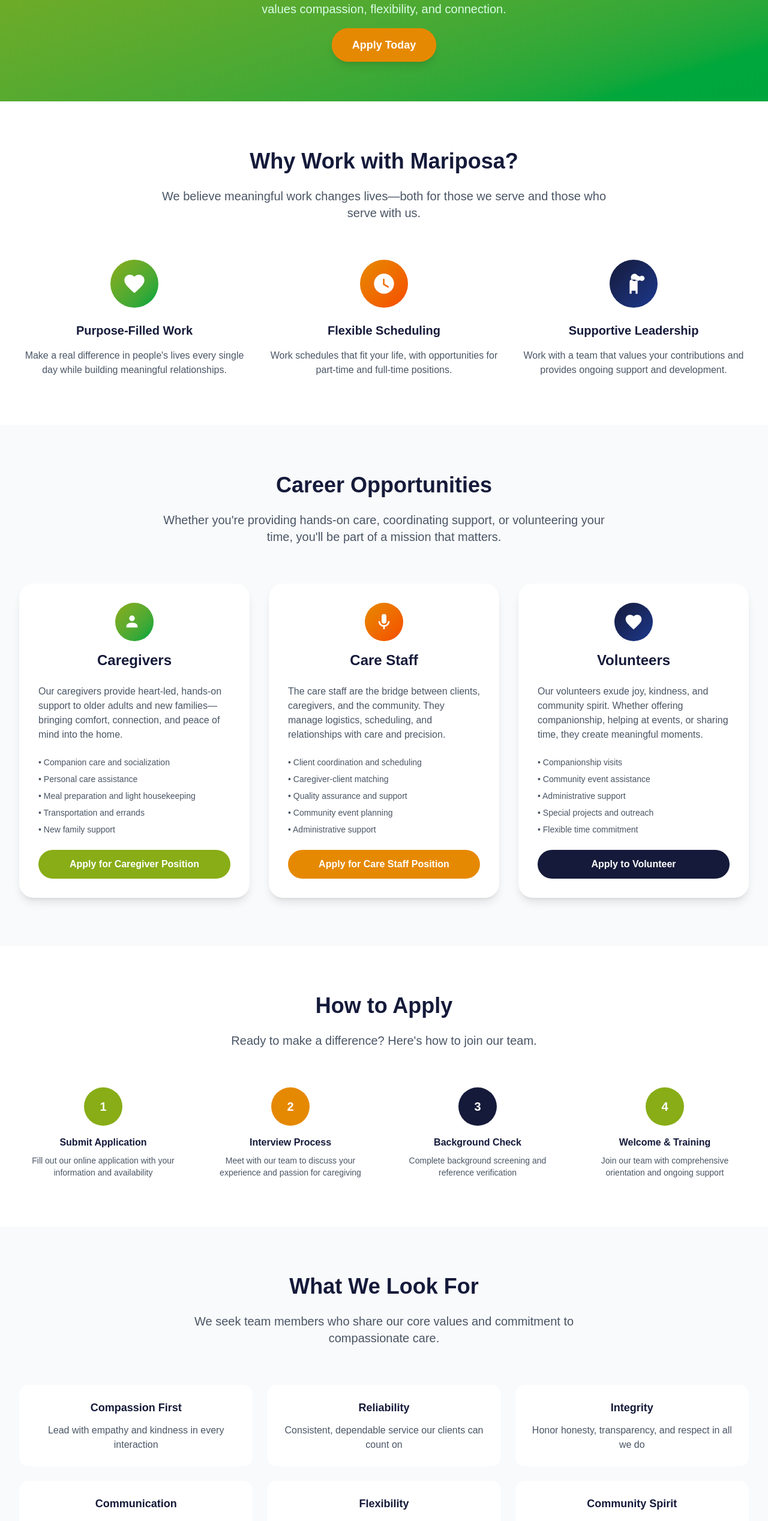
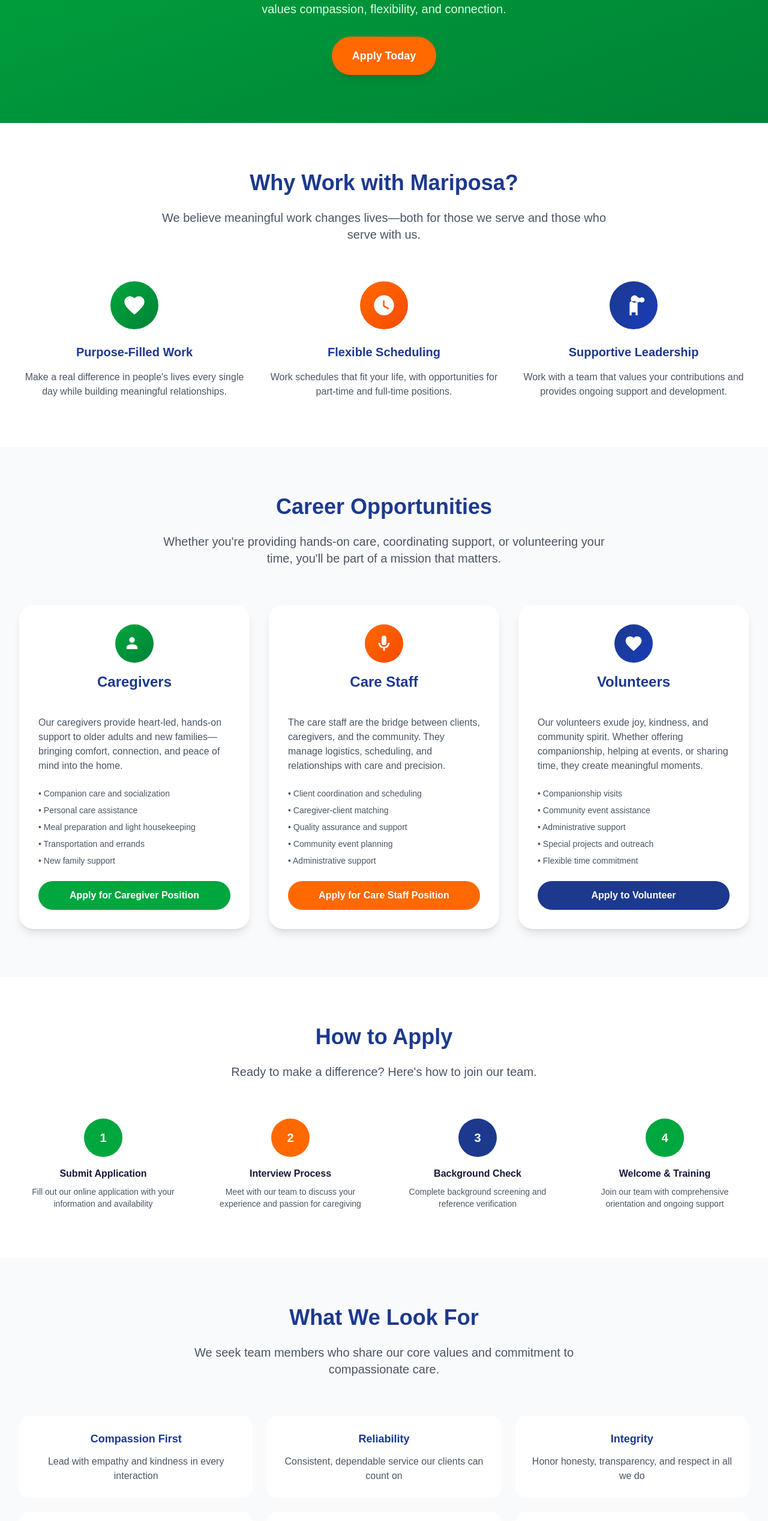
Before and after one commit to brendonwanderlust/mariposa-home-site, a React (Vite) app: page /recruitment in a window 1280 px wide. Shown: the part 239-2775 px from the top of the page at 60% size. Built offline with nearby package versions, Linux system fonts and the light colour scheme.

Commit message:
Added nav button and bug fixes

```diff
--- /dev/null
+++ b/src/components/NavigationButton.tsx
@@ -0,0 +1,52 @@
+import { useNavigate } from "react-router-dom";
+
+interface NavigationButtonProps {
+  url: string;
+  children: React.ReactNode;
+  className?: string;
+  openInNewTab?: boolean;
+  disabled?: boolean;
+}
+
+const NavigationButton: React.FC<NavigationButtonProps> = ({
+  url,
+  children,
+  className = "btn btn-primary",
+  openInNewTab = false,
+  disabled = false,
+}) => {
+  const navigate = useNavigate();
+
+  const handleClick = () => {
+    if (disabled) return;
+
+    // Check if it's an external URL
+    if (url.startsWith("http://") || url.startsWith("https://")) {
+      if (openInNewTab) {
+        window.open(url, "_blank", "noopener,noreferrer");
+      } else {
+        window.location.href = url;
+      }
+    }
+    // Check if it's a phone number
+    else if (url.startsWith("tel:")) {
+      window.location.href = url;
+    }
+    // Check if it's an email
+    else if (url.startsWith("mailto:")) {
+      window.location.href = url;
+    }
+    // Assume it's an internal route
+    else {
+      navigate(url);
+    }
+  };
+
+  return (
+    <button onClick={handleClick} className={className} disabled={disabled}>
+      {children}
+    </button>
+  );
+};
+
+export default NavigationButton;
--- a/src/pages/contact/Contact.tsx
+++ b/src/pages/contact/Contact.tsx
@@ -229,7 +229,6 @@
                     <option value="">Select service type</option>
                     <option value="senior-care">Senior Care</option>
                     <option value="new-family">New Family Support</option>
-                    <option value="respite-care">Respite Care</option>
                     <option value="not-sure">Not Sure - Need Guidance</option>
                   </select>
                   {errors.serviceType && (
--- a/src/pages/recruitment/Recruitment.tsx
+++ b/src/pages/recruitment/Recruitment.tsx
@@ -1,10 +1,11 @@
-import { Link } from "react-router-dom";
+import NavigationButton from "../../components/NavigationButton";
+import PhoneLink from "../../components/PhoneLink";
 
 const Recruitment = () => {
   return (
     <div className="min-h-screen bg-gray-50">
       {/* Hero Section */}
-      <section className="bg-gradient-to-br from-mariposa-green to-green-600 text-white py-20 pt-32">
+      <section className="bg-gradient-to-br from-green-600 to-green-700 text-white py-20 pt-32">
         <div className="max-w-7xl mx-auto px-4 sm:px-6 lg:px-8">
           <div className="text-center">
             <h1 className="text-4xl lg:text-6xl font-bold mb-6">
@@ -15,12 +16,13 @@
               mission-driven team that values compassion, flexibility, and
               connection.
             </p>
-            <Link
-              to="/contact"
-              className="bg-mariposa-orange border-2 border-mariposa-orange text-white px-8 py-4 rounded-full font-bold text-lg shadow-lg transition-all hover:bg-orange-100 hover:text-mariposa-orange"
+            <NavigationButton
+              url="https://linkedin.com/jobs"
+              openInNewTab={true}
+              className="bg-orange-500 border-2 border-orange-500 text-white px-8 py-4 rounded-full font-bold text-lg shadow-lg transition-all hover:bg-orange-100 hover:text-orange-500"
             >
               Apply Today
-            </Link>
+            </NavigationButton>
           </div>
         </div>
       </section>
@@ -29,7 +31,7 @@
       <section className="py-20 bg-white">
         <div className="max-w-7xl mx-auto px-4 sm:px-6 lg:px-8">
           <div className="text-center mb-16">
-            <h2 className="text-4xl font-bold text-mariposa-navy mb-6">
+            <h2 className="text-4xl font-bold text-blue-900 mb-6">
               Why Work with Mariposa?
             </h2>
             <p className="text-xl text-gray-600 max-w-3xl mx-auto">
@@ -40,7 +42,7 @@
 
           <div className="grid md:grid-cols-3 gap-8">
             <div className="text-center">
-              <div className="w-20 h-20 bg-gradient-to-br from-mariposa-green to-green-600 rounded-full flex items-center justify-center mx-auto mb-6">
+              <div className="w-20 h-20 bg-gradient-to-br from-green-600 to-green-700 rounded-full flex items-center justify-center mx-auto mb-6">
                 <svg
                   className="w-10 h-10 text-white"
                   fill="currentColor"
@@ -49,7 +51,7 @@
                   <path d="M12,21.35L10.55,20.03C5.4,15.36 2,12.27 2,8.5C2,5.41 4.42,3 7.5,3C9.24,3 10.91,3.81 12,5.08C13.09,3.81 14.76,3 16.5,3C19.58,3 22,5.41 22,8.5C22,12.27 18.6,15.36 13.45,20.03L12,21.35Z" />
                 </svg>
               </div>
-              <h3 className="text-xl font-bold text-mariposa-navy mb-4">
+              <h3 className="text-xl font-bold text-blue-900 mb-4">
                 Purpose-Filled Work
               </h3>
               <p className="text-gray-600">
@@ -59,7 +61,7 @@
             </div>
 
             <div className="text-center">
-              <div className="w-20 h-20 bg-gradient-to-br from-mariposa-orange to-orange-600 rounded-full flex items-center justify-center mx-auto mb-6">
+              <div className="w-20 h-20 bg-gradient-to-br from-orange-500 to-orange-600 rounded-full flex items-center justify-center mx-auto mb-6">
                 <svg
                   className="w-10 h-10 text-white"
                   fill="currentColor"
@@ -68,7 +70,7 @@
                   <path d="M12,2A10,10 0 0,0 2,12A10,10 0 0,0 12,22A10,10 0 0,0 22,12A10,10 0 0,0 12,2M16.2,16.2L11,13V7H12.5V12.2L17,14.9L16.2,16.2Z" />
                 </svg>
               </div>
-              <h3 className="text-xl font-bold text-mariposa-navy mb-4">
+              <h3 className="text-xl font-bold text-blue-900 mb-4">
                 Flexible Scheduling
               </h3>
               <p className="text-gray-600">
@@ -78,7 +80,7 @@
             </div>
 
             <div className="text-center">
-              <div className="w-20 h-20 bg-gradient-to-br from-mariposa-navy to-blue-900 rounded-full flex items-center justify-center mx-auto mb-6">
+              <div className="w-20 h-20 bg-gradient-to-br from-blue-900 to-blue-800 rounded-full flex items-center justify-center mx-auto mb-6">
                 <svg
                   className="w-10 h-10 text-white"
                   fill="currentColor"
@@ -87,7 +89,7 @@
                   <path d="M16,4C16.88,4 17.67,4.38 18.18,5C18.69,4.38 19.48,4 20.36,4C21.8,4 23,5.2 23,6.64C23,8.09 21.8,9.29 20.36,9.29C19.48,9.29 18.69,8.91 18.18,8.29C17.67,8.91 16.88,9.29 16,9.29C14.56,9.29 13.36,8.09 13.36,6.64C13.36,5.2 14.56,4 16,4M12.93,9.39C10.92,9.39 9.29,7.76 9.29,5.75C9.29,3.74 10.92,2.11 12.93,2.11C14.94,2.11 16.57,3.74 16.57,5.75C16.57,7.76 14.94,9.39 12.93,9.39M8,10V22H10V19H14V22H16V10C16,8.89 15.11,8 14,8H10C8.89,8 8,8.89 8,10Z" />
                 </svg>
               </div>
-              <h3 className="text-xl font-bold text-mariposa-navy mb-4">
+              <h3 className="text-xl font-bold text-blue-900 mb-4">
                 Supportive Leadership
               </h3>
               <p className="text-gray-600">
@@ -103,7 +105,7 @@
       <section className="py-20 bg-gray-50">
         <div className="max-w-7xl mx-auto px-4 sm:px-6 lg:px-8">
           <div className="text-center mb-16">
-            <h2 className="text-4xl font-bold text-mariposa-navy mb-6">
+            <h2 className="text-4xl font-bold text-blue-900 mb-6">
               Career Opportunities
             </h2>
             <p className="text-xl text-gray-600 max-w-3xl mx-auto">
@@ -114,9 +116,9 @@
 
           <div className="grid md:grid-cols-3 gap-8">
             {/* Caregivers */}
-            <div className="bg-white rounded-3xl p-8 shadow-lg">
+            <div className="bg-white rounded-3xl p-8 shadow-lg h-full flex flex-col">
               <div className="text-center mb-6">
-                <div className="w-16 h-16 bg-gradient-to-br from-mariposa-green to-green-600 rounded-full flex items-center justify-center mx-auto mb-4">
+                <div className="w-16 h-16 bg-gradient-to-br from-green-600 to-green-700 rounded-full flex items-center justify-center mx-auto mb-4">
                   <svg
                     className="w-8 h-8 text-white"
                     fill="currentColor"
@@ -125,7 +127,7 @@
                     <path d="M16 17v2H2v-2s0-4 7-4 7 4 7 4M12.5 7.5A3.5 3.5 0 1 0 9 11a3.5 3.5 0 0 0 3.5-3.5" />
                   </svg>
                 </div>
-                <h3 className="text-2xl font-bold text-mariposa-navy mb-4">
+                <h3 className="text-2xl font-bold text-blue-900 mb-4">
                   Caregivers
                 </h3>
               </div>
@@ -134,25 +136,26 @@
                 adults and new families—bringing comfort, connection, and peace
                 of mind into the home.
               </p>
-              <ul className="text-sm text-gray-600 space-y-2 mb-6">
+              <ul className="text-sm text-gray-600 space-y-2 mb-6 flex-grow">
                 <li>• Companion care and socialization</li>
                 <li>• Personal care assistance</li>
                 <li>• Meal preparation and light housekeeping</li>
                 <li>• Transportation and errands</li>
                 <li>• New family support</li>
               </ul>
-              <Link
-                to="/contact"
-                className="block w-full bg-mariposa-green text-white text-center py-3 rounded-full font-semibold hover:bg-green-600 transition-colors"
+              <NavigationButton
+                url="https://linkedin.com/jobs"
+                openInNewTab={true}
+                className="block w-full bg-green-600 text-white text-center py-3 rounded-full font-semibold hover:bg-green-700 transition-colors mt-auto"
               >
                 Apply for Caregiver Position
-              </Link>
+              </NavigationButton>
             </div>
 
             {/* Care Staff */}
-            <div className="bg-white rounded-3xl p-8 shadow-lg">
+            <div className="bg-white rounded-3xl p-8 shadow-lg h-full flex flex-col">
               <div className="text-center mb-6">
-                <div className="w-16 h-16 bg-gradient-to-br from-mariposa-orange to-orange-600 rounded-full flex items-center justify-center mx-auto mb-4">
+                <div className="w-16 h-16 bg-gradient-to-br from-orange-500 to-orange-600 rounded-full flex items-center justify-center mx-auto mb-4">
                   <svg
                     className="w-8 h-8 text-white"
                     fill="currentColor"
@@ -161,7 +164,7 @@
                     <path d="M12,2A3,3 0 0,1 15,5V11A3,3 0 0,1 12,14A3,3 0 0,1 9,11V5A3,3 0 0,1 12,2M19,11C19,14.53 16.39,17.44 13,17.93V21H11V17.93C7.61,17.44 5,14.53 5,11H7A5,5 0 0,0 12,16A5,5 0 0,0 17,11H19Z" />
                   </svg>
                 </div>
-                <h3 className="text-2xl font-bold text-mariposa-navy mb-4">
+                <h3 className="text-2xl font-bold text-blue-900 mb-4">
                   Care Staff
                 </h3>
               </div>
@@ -170,25 +173,26 @@
                 the community. They manage logistics, scheduling, and
                 relationships with care and precision.
               </p>
-              <ul className="text-sm text-gray-600 space-y-2 mb-6">
+              <ul className="text-sm text-gray-600 space-y-2 mb-6 flex-grow">
                 <li>• Client coordination and scheduling</li>
                 <li>• Caregiver-client matching</li>
                 <li>• Quality assurance and support</li>
                 <li>• Community event planning</li>
                 <li>• Administrative support</li>
               </ul>
-              <Link
-                to="/contact"
-                className="block w-full bg-mariposa-orange text-white text-center py-3 rounded-full font-semibold hover:bg-orange-600 transition-colors"
+              <NavigationButton
+                url="https://linkedin.com/jobs"
+                openInNewTab={true}
+                className="block w-full bg-orange-500 text-white text-center py-3 rounded-full font-semibold hover:bg-orange-600 transition-colors mt-auto"
               >
                 Apply for Care Staff Position
-              </Link>
+              </NavigationButton>
             </div>
 
             {/* Volunteers */}
-            <div className="bg-white rounded-3xl p-8 shadow-lg">
+            <div className="bg-white rounded-3xl p-8 shadow-lg h-full flex flex-col">
               <div className="text-center mb-6">
-                <div className="w-16 h-16 bg-gradient-to-br from-mariposa-navy to-blue-900 rounded-full flex items-center justify-center mx-auto mb-4">
+                <div className="w-16 h-16 bg-gradient-to-br from-blue-900 to-blue-800 rounded-full flex items-center justify-center mx-auto mb-4">
                   <svg
                     className="w-8 h-8 text-white"
                     fill="currentColor"
@@ -197,7 +201,7 @@
                     <path d="M12,21.35L10.55,20.03C5.4,15.36 2,12.27 2,8.5C2,5.41 4.42,3 7.5,3C9.24,3 10.91,3.81 12,5.08C13.09,3.81 14.76,3 16.5,3C19.58,3 22,5.41 22,8.5C22,12.27 18.6,15.36 13.45,20.03L12,21.35Z" />
                   </svg>
                 </div>
-                <h3 className="text-2xl font-bold text-mariposa-navy mb-4">
+                <h3 className="text-2xl font-bold text-blue-900 mb-4">
                   Volunteers
                 </h3>
               </div>
@@ -206,19 +210,20 @@
                 Whether offering companionship, helping at events, or sharing
                 time, they create meaningful moments.
               </p>
-              <ul className="text-sm text-gray-600 space-y-2 mb-6">
+              <ul className="text-sm text-gray-600 space-y-2 mb-6 flex-grow">
                 <li>• Companionship visits</li>
                 <li>• Community event assistance</li>
                 <li>• Administrative support</li>
                 <li>• Special projects and outreach</li>
                 <li>• Flexible time commitment</li>
               </ul>
-              <Link
-                to="/contact"
-                className="block w-full bg-mariposa-navy text-white text-center py-3 rounded-full font-semibold hover:bg-blue-900 transition-colors"
+              <NavigationButton
+                url="https://linkedin.com/jobs"
+                openInNewTab={true}
+                className="block w-full bg-blue-900 text-white text-center py-3 rounded-full font-semibold hover:bg-blue-800 transition-colors mt-auto"
               >
                 Apply to Volunteer
-              </Link>
+              </NavigationButton>
             </div>
           </div>
         </div>
@@ -228,7 +233,7 @@
       <section className="py-20 bg-white">
         <div className="max-w-7xl mx-auto px-4 sm:px-6 lg:px-8">
           <div className="text-center mb-16">
-            <h2 className="text-4xl font-bold text-mariposa-navy mb-6">
+            <h2 className="text-4xl font-bold text-blue-900 mb-6">
               How to Apply
             </h2>
             <p className="text-xl text-gray-600 max-w-3xl mx-auto">
@@ -238,7 +243,7 @@
 
           <div className="grid md:grid-cols-4 gap-8">
             <div className="text-center">
-              <div className="w-16 h-16 bg-mariposa-green rounded-full flex items-center justify-center mx-auto mb-4 font-bold text-xl text-white">
+              <div className="w-16 h-16 bg-green-600 rounded-full flex items-center justify-center mx-auto mb-4 font-bold text-xl text-white">
                 1
               </div>
               <h3 className="font-bold mb-2">Submit Application</h3>
@@ -248,7 +253,7 @@
               </p>
             </div>
             <div className="text-center">
-              <div className="w-16 h-16 bg-mariposa-orange rounded-full flex items-center justify-center mx-auto mb-4 font-bold text-xl text-white">
+              <div className="w-16 h-16 bg-orange-500 rounded-full flex items-center justify-center mx-auto mb-4 font-bold text-xl text-white">
                 2
               </div>
               <h3 className="font-bold mb-2">Interview Process</h3>
@@ -258,7 +263,7 @@
               </p>
             </div>
             <div className="text-center">
-              <div className="w-16 h-16 bg-mariposa-navy rounded-full flex items-center justify-center mx-auto mb-4 font-bold text-xl text-white">
+              <div className="w-16 h-16 bg-blue-900 rounded-full flex items-center justify-center mx-auto mb-4 font-bold text-xl text-white">
                 3
               </div>
               <h3 className="font-bold mb-2">Background Check</h3>
@@ -267,7 +272,7 @@
               </p>
             </div>
             <div className="text-center">
-              <div className="w-16 h-16 bg-mariposa-green rounded-full flex items-center justify-center mx-auto mb-4 font-bold text-xl text-white">
+              <div className="w-16 h-16 bg-green-600 rounded-full flex items-center justify-center mx-auto mb-4 font-bold text-xl text-white">
                 4
               </div>
               <h3 className="font-bold mb-2">Welcome & Training</h3>
@@ -283,7 +288,7 @@
       <section className="py-20 bg-gray-50">
         <div className="max-w-7xl mx-auto px-4 sm:px-6 lg:px-8">
           <div className="text-center mb-16">
-            <h2 className="text-4xl font-bold text-mariposa-navy mb-6">
+            <h2 className="text-4xl font-bold text-blue-900 mb-6">
               What We Look For
             </h2>
             <p className="text-xl text-gray-600 max-w-3xl mx-auto">
@@ -294,7 +299,7 @@
 
           <div className="grid md:grid-cols-2 lg:grid-cols-3 gap-6">
             <div className="bg-white rounded-2xl p-6 text-center">
-              <h3 className="text-lg font-bold text-mariposa-navy mb-3">
+              <h3 className="text-lg font-bold text-blue-900 mb-3">
                 Compassion First
               </h3>
               <p className="text-gray-600">
@@ -303,7 +308,7 @@
             </div>
 
             <div className="bg-white rounded-2xl p-6 text-center">
-              <h3 className="text-lg font-bold text-mariposa-navy mb-3">
+              <h3 className="text-lg font-bold text-blue-900 mb-3">
                 Reliability
               </h3>
               <p className="text-gray-600">
@@ -312,7 +317,7 @@
             </div>
 
             <div className="bg-white rounded-2xl p-6 text-center">
-              <h3 className="text-lg font-bold text-mariposa-navy mb-3">
+              <h3 className="text-lg font-bold text-blue-900 mb-3">
                 Integrity
               </h3>
               <p className="text-gray-600">
@@ -321,7 +326,7 @@
             </div>
 
             <div className="bg-white rounded-2xl p-6 text-center">
-              <h3 className="text-lg font-bold text-mariposa-navy mb-3">
+              <h3 className="text-lg font-bold text-blue-900 mb-3">
                 Communication
               </h3>
               <p className="text-gray-600">
@@ -330,7 +335,7 @@
             </div>
 
             <div className="bg-white rounded-2xl p-6 text-center">
-              <h3 className="text-lg font-bold text-mariposa-navy mb-3">
+              <h3 className="text-lg font-bold text-blue-900 mb-3">
                 Flexibility
               </h3>
               <p className="text-gray-600">
@@ -339,7 +344,7 @@
             </div>
 
             <div className="bg-white rounded-2xl p-6 text-center">
-              <h3 className="text-lg font-bold text-mariposa-navy mb-3">
+              <h3 className="text-lg font-bold text-blue-900 mb-3">
                 Community Spirit
               </h3>
               <p className="text-gray-600">
@@ -351,7 +356,7 @@
       </section>
 
       {/* CTA Section */}
-      <section className="py-20 bg-mariposa-green">
+      <section className="py-20 bg-green-600">
         <div className="max-w-7xl mx-auto px-4 sm:px-6 lg:px-8 text-center">
           <h2 className="text-4xl font-bold text-white mb-6">
             Ready to Make a Difference?
@@ -361,18 +366,17 @@
             day. Apply today and start your journey with Mariposa Home Care.
           </p>
           <div className="flex flex-col sm:flex-row gap-4 justify-center">
-            <Link
-              to="/contact"
-              className="bg-mariposa-orange border-2 border-mariposa-orange text-white px-8 py-4 rounded-full font-bold text-lg shadow-lg transition-all hover:bg-orange-100 hover:text-mariposa-orange"
+            <NavigationButton
+              url="https://linkedin.com/jobs"
+              openInNewTab={true}
+              className="bg-orange-500 border-2 border-orange-500 text-white px-8 py-4 rounded-full font-bold text-lg shadow-lg transition-all hover:bg-orange-100 hover:text-orange-500"
             >
               Submit Application
-            </Link>
-            <a
-              href="tel:+16124004532"
-              className="bg-white text-mariposa-green px-8 py-4 rounded-full font-bold text-lg hover:bg-gray-100 transition-all duration-300"
-            >
-              Call (612) 400-4532
-            </a>
+            </NavigationButton>
+            <PhoneLink
+              displayText="Call (612) 400-4532"
+              className="bg-white text-green-600 px-8 py-4 rounded-full font-bold text-lg hover:bg-gray-100 transition-all duration-300"
+            ></PhoneLink>
           </div>
         </div>
       </section>
```
